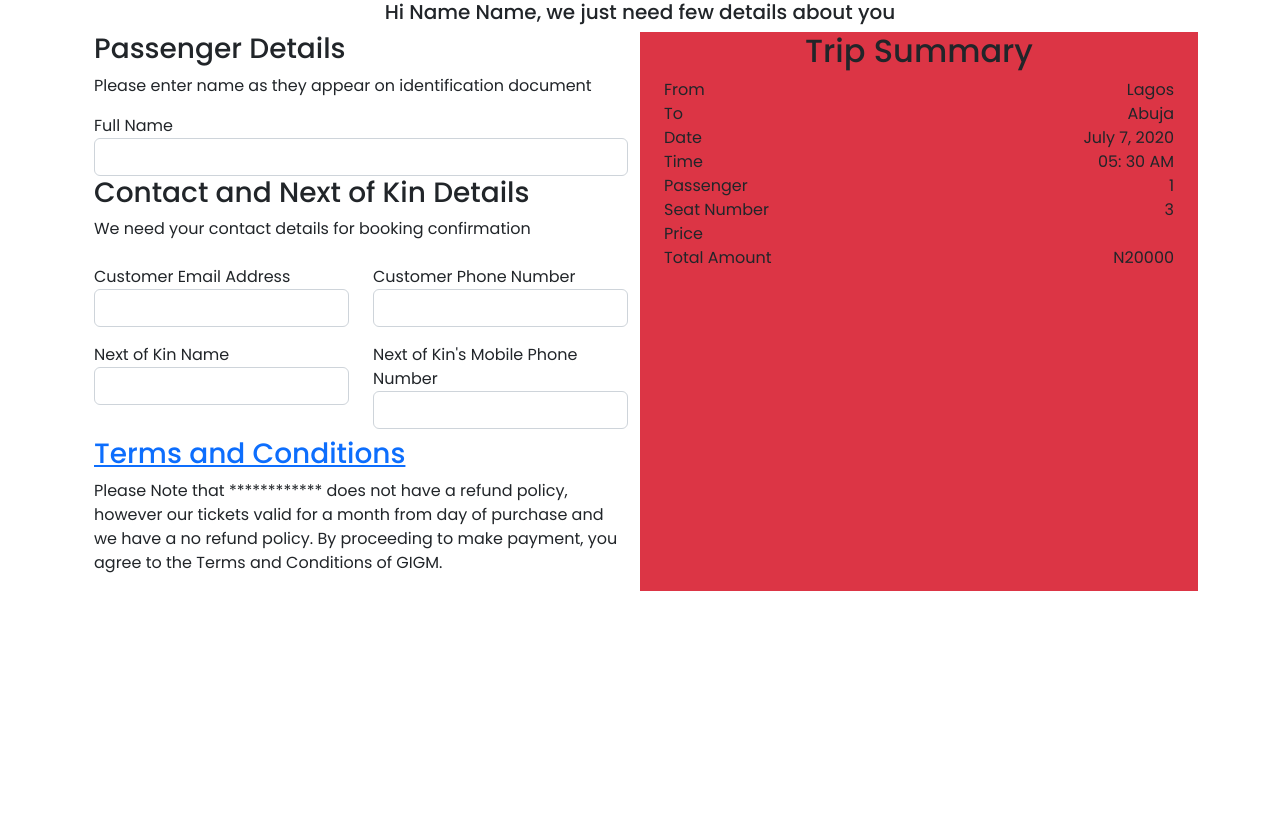
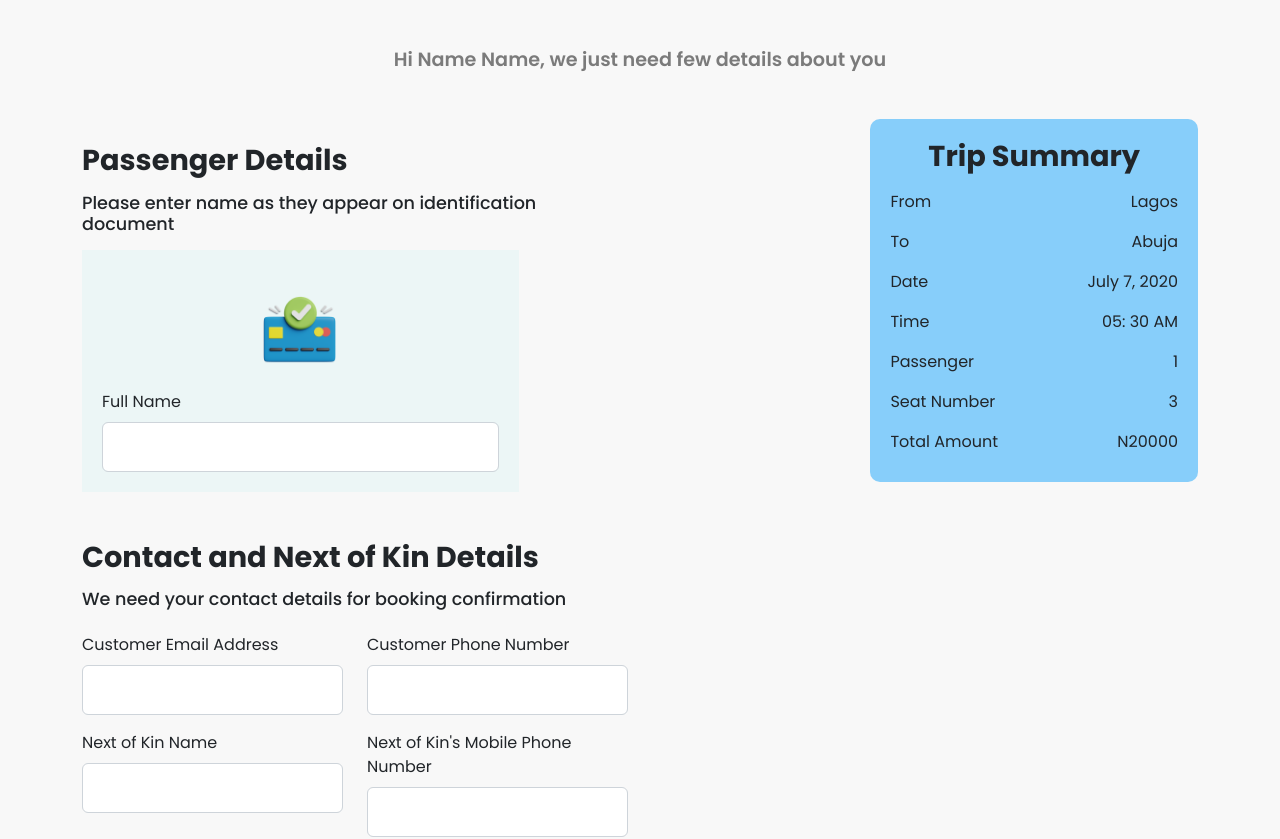
Before and after one commit to Cyber9jaDev/Car-Booking-System, a React (Vite) app in the folder client/: page /passenger-details in a window 1280 px wide. Shown: the top 839 px of the page. Before the commit the page ends 800 px from the top, so only its background shows below. Built offline with nearby package versions, Linux system fonts and the light colour scheme.

Commit message:
minor update

```diff
--- a/client/src/pages/users/PassengerDetails.tsx
+++ b/client/src/pages/users/PassengerDetails.tsx
@@ -1,94 +1,95 @@
 import { Link } from 'react-router-dom';
+import '../../sass/passenger-details.scss';
 
 const PassengerDetails = () => {
   return (
-    <main id='passenger-details'>
+    <main id='passenger-details' className='py-5'>
       <div className="container-lg">
 
-        <h5 className="text-center">Hi Name Name, we just need few details about you</h5>
+        <h4 className="text-center">Hi Name Name, we just need few details about you</h4>
 
-        <div className="container-fluid">
-          <div className="row">
+        <div className="row mt-5">
           <div className="col-sm-12 col-md-6">
             <div className="row">
-                <div className="col-12">
+              <div className="col-12 my-4">
                 <h3>Passenger Details</h3>
-                  <p>Please enter name as they appear on identification document</p>
+                <h6>Please enter name as they appear on identification document</h6>
+                <div className="passenger-details">
+                  <div className='d-flex align-items-center justify-content-center'>
+                    <img src={new URL('../../assets/payment.png', import.meta.url).href} alt="" />
+                  </div>
                   <div className="form-group">
-                    <label htmlFor="name">Full Name</label>
+                    <label className='mb-2' htmlFor="name">Full Name</label>
                     <input type="text" className="form-control w-100" />
                   </div>
                 </div>
-                <div className="col-12">
+              </div>
+              <div className="col-12 my-4">
                 <h3>Contact and Next of Kin Details</h3>
-                  <p>We need your contact details for booking confirmation</p>
+                <h6>We need your contact details for booking confirmation</h6>
                 <div className="row">
                   <div className="col-sm-12 col-md-6 my-2">
                     <div className="form-group">
-                        <label htmlFor="email">Customer Email Address</label>
+                      <label className='mb-2' htmlFor="email">Customer Email Address</label>
                       <input className="form-control w-100" id='email' type="text" />
                     </div>
                   </div>
                   <div className="col-sm-12 col-md-6 my-2">
                     <div className="form-group">
-                        <label htmlFor="phone">Customer Phone Number</label>
+                      <label className='mb-2' htmlFor="phone">Customer Phone Number</label>
                       <input className="form-control w-100" id='phone' type='tel' />
                     </div>
                   </div>
                   <div className="col-sm-12 col-md-6 my-2">
                     <div className="form-group">
-                        <label htmlFor="next-of-kin-name">Next of Kin Name</label>
+                      <label className='mb-2' htmlFor="next-of-kin-name">Next of Kin Name</label>
                       <input className="form-control w-100" id='next-of-kin-name' type="text" />
                     </div>
                   </div>
                   <div className="col-sm-12 col-md-6 my-2">
                     <div className="form-group">
-                        <label htmlFor="next-of-kin-number">Next of Kin's Mobile Phone Number</label>
+                      <label className='mb-2' htmlFor="next-of-kin-number">Next of Kin's Mobile Phone Number</label>
                       <input className="form-control w-100" id='next-of-kin-number' type="text" />
                     </div>
                   </div>
                 </div>
               </div>
-                <div className="col-12">
+              <div className="col-12 my-4">
                 <h3> <Link to='/terms'>Terms and Conditions</Link> </h3>
-                  <p>Please Note that ************ does not have a refund policy, however our tickets valid for a month from day of purchase and we have a no refund policy. By proceeding to make payment, you agree to the Terms and Conditions of GIGM.</p>
+                <h6>Please Note that ************ does not have a refund policy, however our tickets valid for a month from day of purchase and we have a no refund policy. By proceeding to make payment, you agree to the Terms and Conditions of GIGM.</h6>
               </div>
             </div>
-
           </div>
-            <div className="col-sm-12 col-md-6 bg-danger">
-              <div className="container">
-                <h2 className="text-center"> Trip Summary </h2>
+          <div className="col-sm-12 col-md-6">
+            <div className="trip__summary-wrapper">
+              <div>
+                <h3 className="text-center"> Trip Summary </h3>
                 <div className="row">
-                  <div className="col-12 w-100 d-flex">
+                  <div className="col-12 w-100 d-flex my-2">
                     <span>From</span>
                     <span className="ms-auto">Lagos</span>
                   </div>
-                  <div className="col-12 w-100 d-flex">
+                  <div className="col-12 w-100 d-flex my-2">
                     <span>To</span>
                     <span className="ms-auto">Abuja</span>
                   </div>
-                  <div className="col-12 w-100 d-flex">
+                  <div className="col-12 w-100 d-flex my-2">
                     <span>Date</span>
                     <span className="ms-auto">July 7, 2020</span>
                   </div>
-                  <div className="col-12 w-100 d-flex">
+                  <div className="col-12 w-100 d-flex my-2">
                     <span>Time</span>
                     <span className="ms-auto">05: 30 AM</span>
                   </div>
-                  <div className="col-12 w-100 d-flex">
+                  <div className="col-12 w-100 d-flex my-2">
                     <span>Passenger</span>
                     <span className="ms-auto">1</span>
                   </div>
-                  <div className="col-12 w-100 d-flex">
+                  <div className="col-12 w-100 d-flex my-2">
                     <span>Seat Number</span>
                     <span className="ms-auto">3</span>
                   </div>
-                  <div className="col-12 w-100 d-flex">
-                    <span>Price</span>
-                    <span className="d-d-block ms-auto"></span>
-                  </div>
-                  <div className="col-12 w-100 d-flex">
+                  <div className="col-12 w-100 d-flex my-2">
                     <span>Total Amount</span>
                     <span className="ms-auto price">N20000</span>
                   </div>
--- a/client/src/sass/passenger-details.scss
+++ b/client/src/sass/passenger-details.scss
@@ -1,3 +1,83 @@
 #passenger-details{
+  background-color: rgb(248, 248, 248);
 
+  .trip__summary-wrapper{
+    width: 60%;
+    margin: auto 0 auto auto;
+  }
+
+  .trip__summary-wrapper > div{
+    padding: 20px;
+    background-color: lightskyblue;
+    border-radius: 10px;
+  }
+
+  .passenger-details{
+    width: 80%;
+    padding: 20px;
+    background-color: rgb(236, 246, 246);
+    // margin: auto 0 auto auto;
+  }
+
+  img{ height: 120px; width: 120px; }
+
+  h3{
+    font-weight: bold;
+    font-size: 1.8em;
+  }
+
+  h4{
+    font-weight: 600;
+    color: #000;
+    opacity: 0.5;
+    font-size: 1.2em;
+  }
+
+  h6{
+    font-weight: 500;
+    font-size: 1.1em;
+    margin: 15px 0;
+  }
+
+  label{ font-weight: 400;}
+
+  input{
+    height: 50px;
+    border-radius: none !important;
+  }
+
+  input.form-control:focus, input.form-check-input:focus{
+    outline: none !important;
+    box-shadow: none;
+  }
+
+  @media screen and (max-width: 768px){
+    .trip__summary-wrapper{
+      width: 100%;
+      margin-left: 0;
+    }
+
+    .trip__summary-wrapper > div{
+      padding: 10px;
+    }
+
+    h3{ font-size: 1.5em }
+
+    h4{ font-size: 1em }
+
+    .passenger-details{ width: 100%; padding: 0; }
+
+  }
+
+  @media screen and (max-width: 468px){
+    .trip__summary-wrapper{
+      width: 100%;
+      margin-left: 0;
+    }
+
+    h3{ font-size: 1.5em }
+
+    h4{ font-size: 1em }
+
+  }
 }
--- a/client/src/sass/signin.scss
+++ b/client/src/sass/signin.scss
@@ -38,7 +38,7 @@
     font-size: 1em;
   }
 
-  input:not([type="checkbox"]){
+  input:not([type=checkbox]){
     outline: none !important;
     border-radius: 5px;
     padding: 15px;
@@ -57,7 +57,7 @@
     cursor: pointer;
   }
 
-  button[type='submit']{
+  button[type=submit]{
     background-color: #009cff !important;
     border: none;
     outline: none;
@@ -66,7 +66,7 @@
     font-weight: 600;
   }
 
-  button[type='submit']:hover{
+  button[type=submit]:hover{
     color: #fff;
   }
 
```
Also changed, not shown: client/src/assets/payment.png (added). Lines whose indentation alone changed are shown as unchanged.
